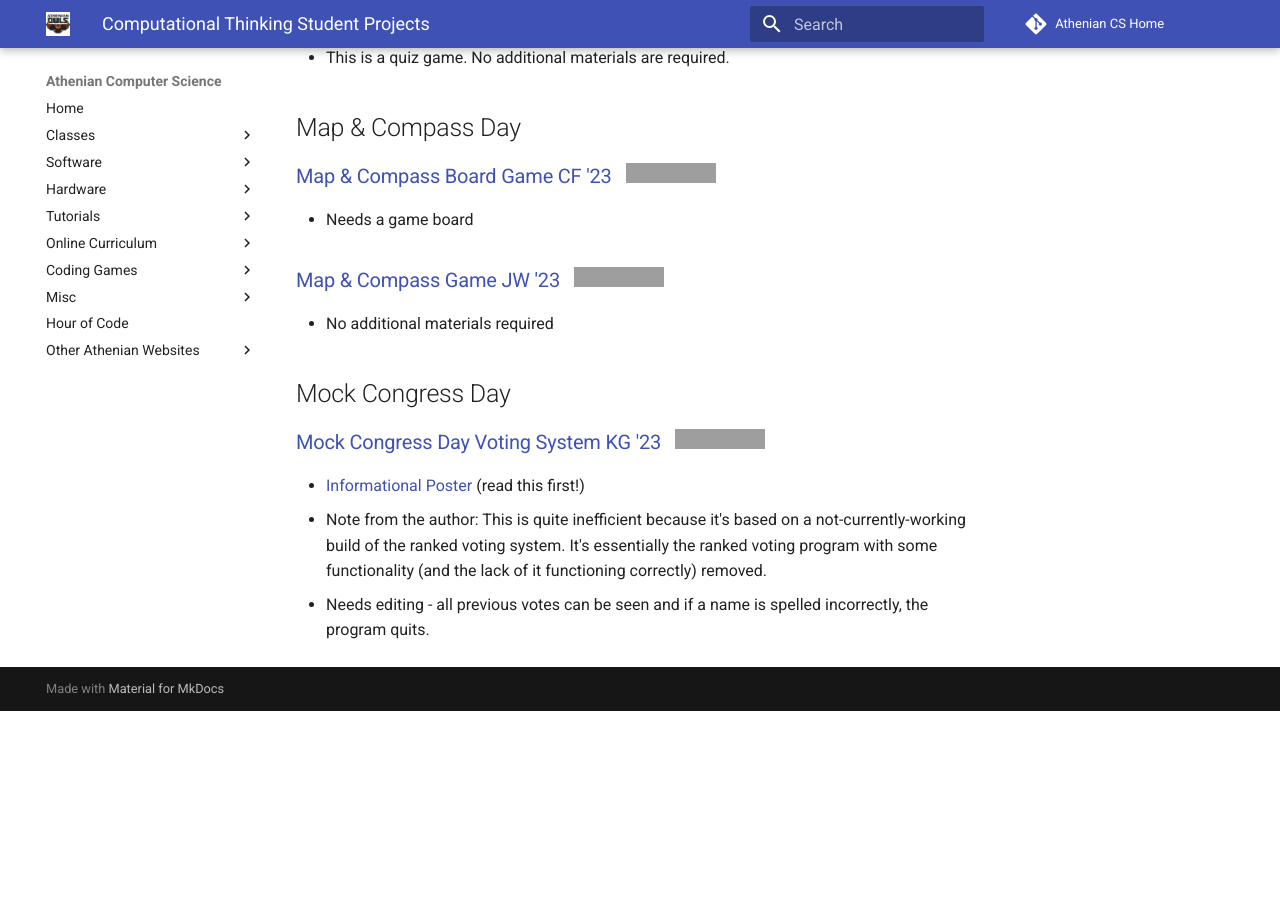
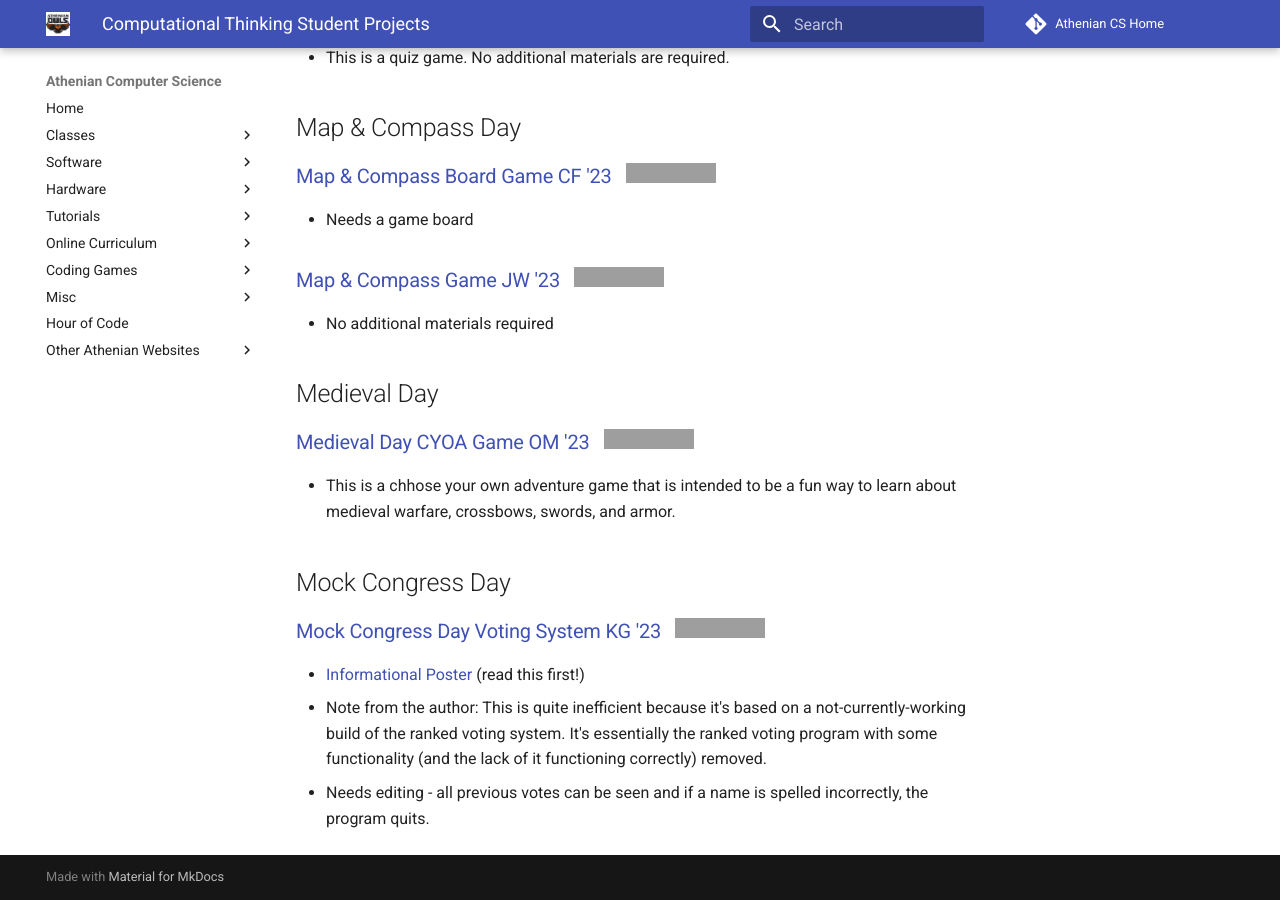
Before and after one commit to athenian-computational-thinking/athenian-cs-mkdocs, an MkDocs documentation site: the page built from docs/ct-projects.md, in a window 1280 px wide and 900 px high, scrolled down 2897 px. Built offline with MkDocs 1.6.1 and Material for MkDocs 9.7.7, drawn with Linux system fonts in a browser that asks for light colours; comment, search, counter and statistics services are not loaded; before the commit the page ends 3608 px from its top, so only the background shows below that; grey boxes are pictures that could not be loaded.

Commit message:
Update ct-projects.md

```diff
--- a/docs/ct-projects.md
+++ b/docs/ct-projects.md
@@ -97,6 +97,11 @@ These are programs written by the 9th grade Computational Thinking students for
 ### [Map & Compass Game JW '23](https://github.com/athenian-ct-projects/Map-Compass-Game-JW) &nbsp; [![Run on Repl.it](https://repl.it/badge/github/athenian-ct-projects/Map-Compass-Game-JW)](https://repl.it/github/athenian-ct-projects/Map-Compass-Game-JW)
 * No additional materials required
 
+## Medieval Day
+### [Medieval Day CYOA Game OM '23](https://github.com/athenian-ct-projects/Medieval-Day-OM) &nbsp; [![Run on Repl.it](https://repl.it/badge/github/athenian-ct-projects/Medieval-Day-OM)](https://repl.it/github/athenian-ct-projects/Medieval-Day-OM)
+* This is a chhose your own adventure game that is intended to be a fun way to learn about medieval warfare, crossbows, swords, and armor.
+
+
 ## Mock Congress Day
 
 ### [Mock Congress Day Voting System KG '23](https://github.com/athenian-ct-projects/Mock-Congress-Day-KG) &nbsp; [![Run on Repl.it](https://repl.it/badge/github/athenian-ct-projects/Mock-Congress-Day-KG)](https://repl.it/github/athenian-ct-projects/Mock-Congress-Day-KG)
```
